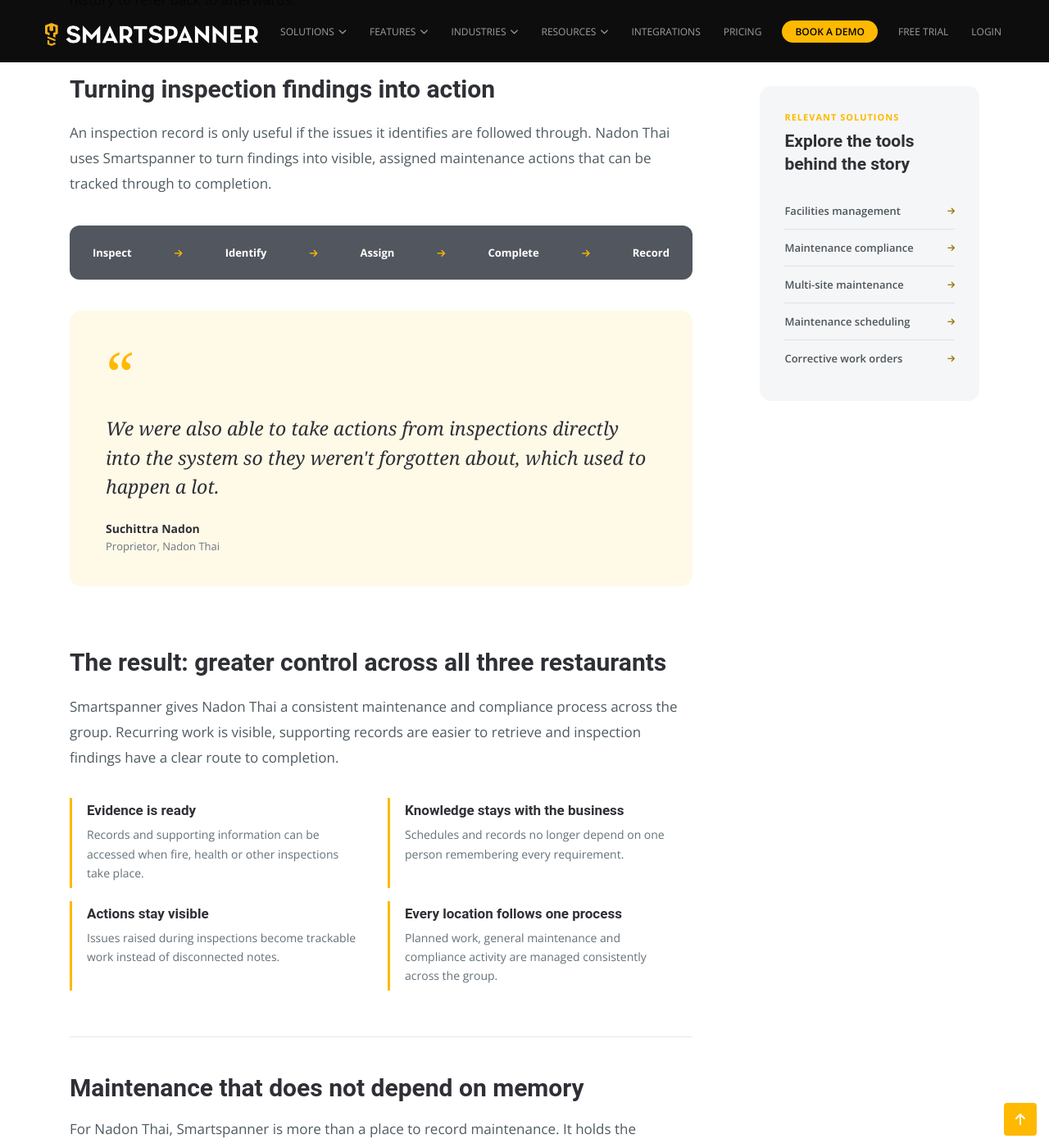
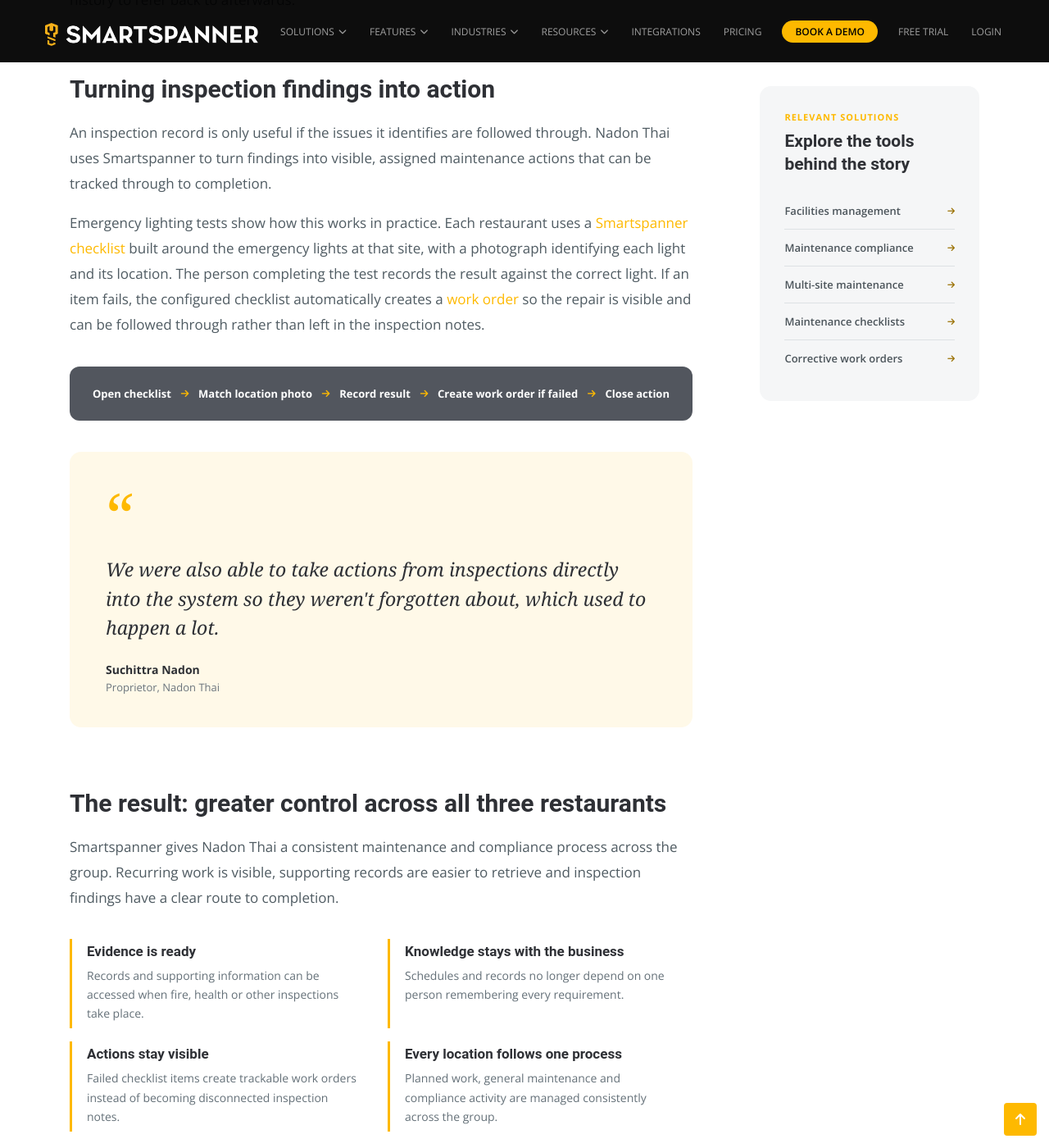
Before and after one commit to smartspanner/smartspanner.com, a Jekyll site: the page built from case-studies/nadon-thai.html, in a window 1280 px wide and 1400 px high, scrolled down 3753 px. Shown: the whole window at 82% size. Built offline with Jekyll 4.4.1, drawn with Linux system fonts in a browser that asks for light colours.

Commit message:
docs: add Nadon emergency lighting workflow

```diff
--- a/case-studies/nadon-thai.html
+++ b/case-studies/nadon-thai.html
@@ -35,8 +35,8 @@
     url: /maintenance-compliance-software/
   - title: Multi-site maintenance
     url: /multi-site-maintenance-software/
-  - title: Maintenance scheduling
-    url: /maintenance-scheduling-software/
+  - title: Maintenance checklists
+    url: /maintenance-checklists/
   - title: Corrective work orders
     url: /work-order-management-software/
 ---
@@ -122,12 +122,14 @@
 
 <p>An inspection record is only useful if the issues it identifies are followed through. Nadon Thai uses Smartspanner to turn findings into visible, assigned maintenance actions that can be tracked through to completion.</p>
 
-<div class="case-study-process" aria-label="Nadon Thai inspection follow-up process">
-  <span>Inspect</span><i class="fa-solid fa-arrow-right" aria-hidden="true"></i>
-  <span>Identify</span><i class="fa-solid fa-arrow-right" aria-hidden="true"></i>
-  <span>Assign</span><i class="fa-solid fa-arrow-right" aria-hidden="true"></i>
-  <span>Complete</span><i class="fa-solid fa-arrow-right" aria-hidden="true"></i>
-  <span>Record</span>
+<p>Emergency lighting tests show how this works in practice. Each restaurant uses a <a href="{{ '/maintenance-checklists/' | relative_url }}">Smartspanner checklist</a> built around the emergency lights at that site, with a photograph identifying each light and its location. The person completing the test records the result against the correct light. If an item fails, the configured checklist automatically creates a <a href="{{ '/work-order-management-software/' | relative_url }}">work order</a> so the repair is visible and can be followed through rather than left in the inspection notes.</p>
+
+<div class="case-study-process" aria-label="Nadon Thai emergency lighting inspection process">
+  <span>Open checklist</span><i class="fa-solid fa-arrow-right" aria-hidden="true"></i>
+  <span>Match location photo</span><i class="fa-solid fa-arrow-right" aria-hidden="true"></i>
+  <span>Record result</span><i class="fa-solid fa-arrow-right" aria-hidden="true"></i>
+  <span>Create work order if failed</span><i class="fa-solid fa-arrow-right" aria-hidden="true"></i>
+  <span>Close action</span>
 </div>
 
 <figure class="case-study-feature-quote">
@@ -151,7 +153,7 @@
   </div>
   <div>
     <h3>Actions stay visible</h3>
-    <p>Issues raised during inspections become trackable work instead of disconnected notes.</p>
+    <p>Failed checklist items create trackable work orders instead of becoming disconnected inspection notes.</p>
   </div>
   <div>
     <h3>Every location follows one process</h3>
```
